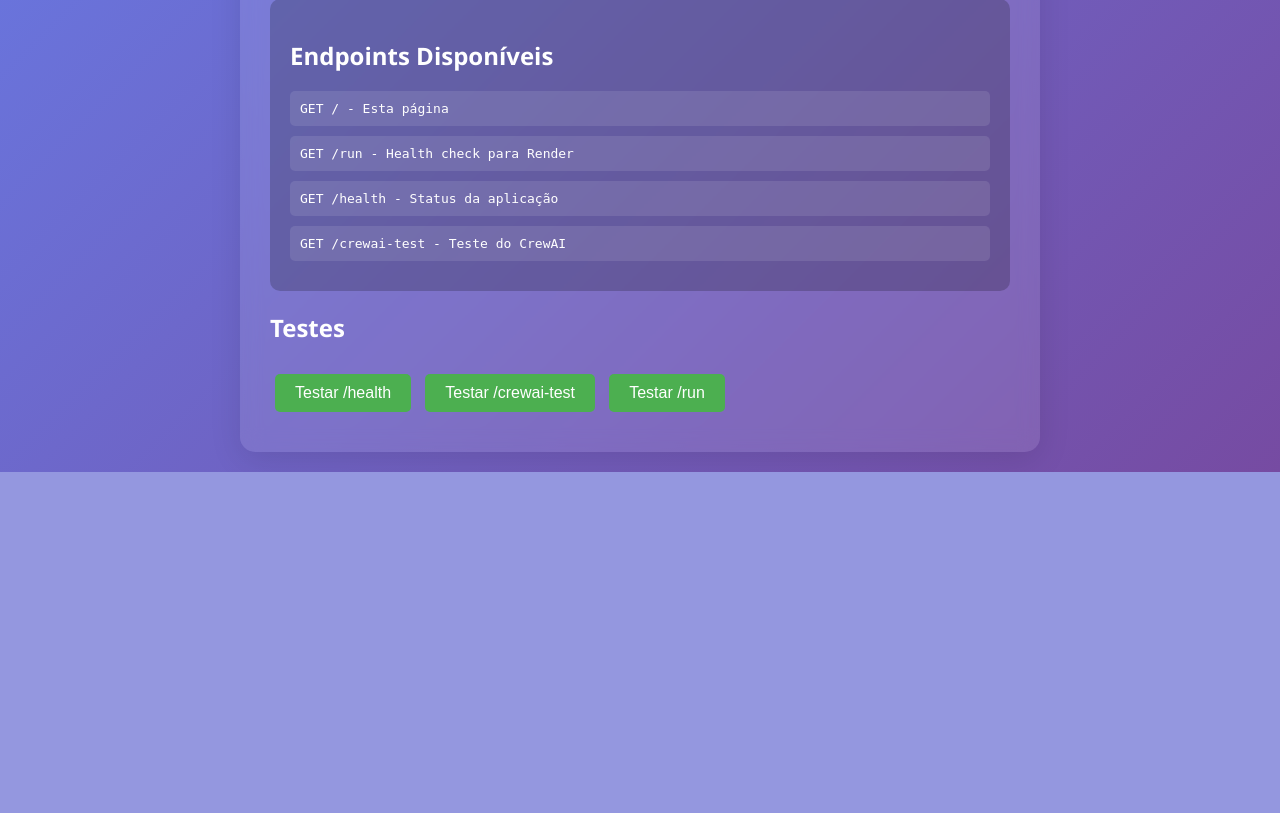
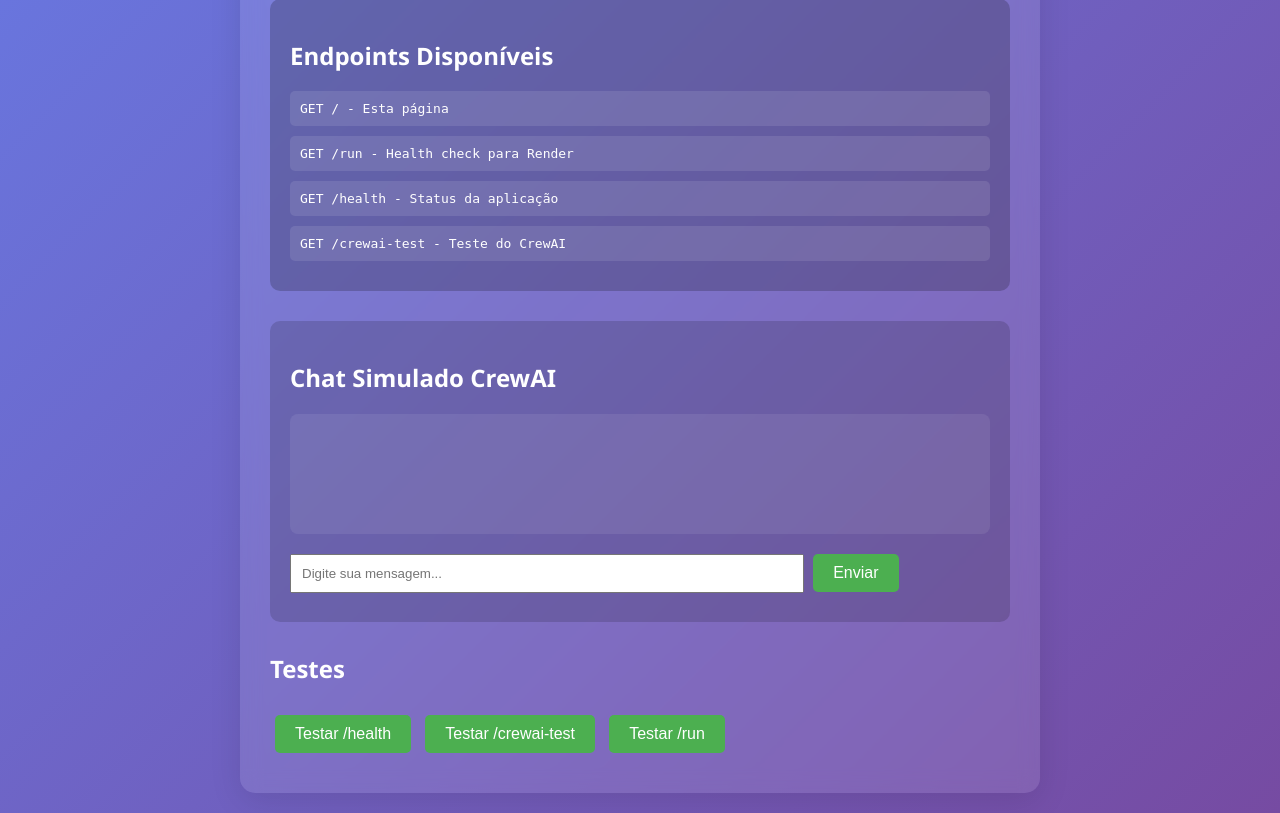
Before and after one commit to RonaldoSMelo/Chat_CrewAI, a Flask app: page / in a window 1280 px wide. Shown: the part 448-1261 px from the top of the page. Before the commit the page ends 920 px from the top, so only its background shows below. Run offline with Flask 3, Linux system fonts and the light colour scheme.

Commit message:
feat: adiciona chat simulado na interface e endpoint /chat

```diff
--- a/app.py
+++ b/app.py
@@ -1,4 +1,4 @@
-from flask import Flask, jsonify, render_template
+from flask import Flask, jsonify, render_template, request
 import os
 from dotenv import load_dotenv
 
@@ -47,5 +47,13 @@ def crewai_test():
             'error': str(e)
         }), 500
 
+@app.route('/chat', methods=['POST'])
+def chat():
+    data = request.get_json()
+    user_message = data.get('message', '')
+    # Resposta simulada
+    response = f"Você disse: {user_message}. (Simulação CrewAI)"
+    return jsonify({'response': response})
+
 if __name__ == '__main__':
     app.run(debug=True, host='0.0.0.0', port=5000)
--- a/templates/index.html
+++ b/templates/index.html
@@ -73,6 +73,23 @@
             background: rgba(244, 67, 54, 0.2);
             border: 1px solid #f44336;
         }
+        .chatbox {
+            background: rgba(0,0,0,0.15);
+            padding: 20px;
+            border-radius: 10px;
+            margin: 30px 0;
+        }
+        .chat-messages {
+            min-height: 100px;
+            max-height: 250px;
+            overflow-y: auto;
+            background: rgba(255,255,255,0.08);
+            border-radius: 8px;
+            padding: 10px;
+            margin-bottom: 10px;
+        }
+        .user { color: #fff; text-align: right; }
+        .crewai { color: #ffe082; text-align: left; }
     </style>
 </head>
 <body>
@@ -93,6 +110,15 @@
             <div class="endpoint">GET /run - Health check para Render</div>
             <div class="endpoint">GET /health - Status da aplicação</div>
             <div class="endpoint">GET /crewai-test - Teste do CrewAI</div>
+        </div>
+
+        <div class="chatbox">
+            <h2>Chat Simulado CrewAI</h2>
+            <div id="chat-messages" class="chat-messages"></div>
+            <form id="chat-form" onsubmit="return sendMessage(event)">
+                <input type="text" id="user-input" placeholder="Digite sua mensagem..." autocomplete="off" required style="width:70%;padding:10px;">
+                <button type="submit" class="test-button">Enviar</button>
+            </form>
         </div>
 
         <div>
@@ -134,6 +160,38 @@
             resultDiv.className = type;
             resultDiv.innerHTML = '<h3>Resultado:</h3><pre>' + JSON.stringify(data, null, 2) + '</pre>';
         }
+
+        // Chat Simulado
+        const chatMessages = document.getElementById('chat-messages');
+        function appendMessage(sender, text) {
+            const msgDiv = document.createElement('div');
+            msgDiv.className = sender;
+            msgDiv.style.margin = '10px 0';
+            msgDiv.innerHTML = `<b>${sender === 'user' ? 'Você' : 'CrewAI'}:</b> ${text}`;
+            chatMessages.appendChild(msgDiv);
+            chatMessages.scrollTop = chatMessages.scrollHeight;
+        }
+        async function sendMessage(event) {
+            event.preventDefault();
+            const input = document.getElementById('user-input');
+            const message = input.value.trim();
+            if (!message) return false;
+            appendMessage('user', message);
+            input.value = '';
+            // Envia para o endpoint /chat
+            try {
+                const response = await fetch('/chat', {
+                    method: 'POST',
+                    headers: {'Content-Type': 'application/json'},
+                    body: JSON.stringify({message})
+                });
+                const data = await response.json();
+                appendMessage('crewai', data.response);
+            } catch (err) {
+                appendMessage('crewai', 'Erro ao enviar mensagem.');
+            }
+            return false;
+        }
     </script>
 </body>
 </html>
```
